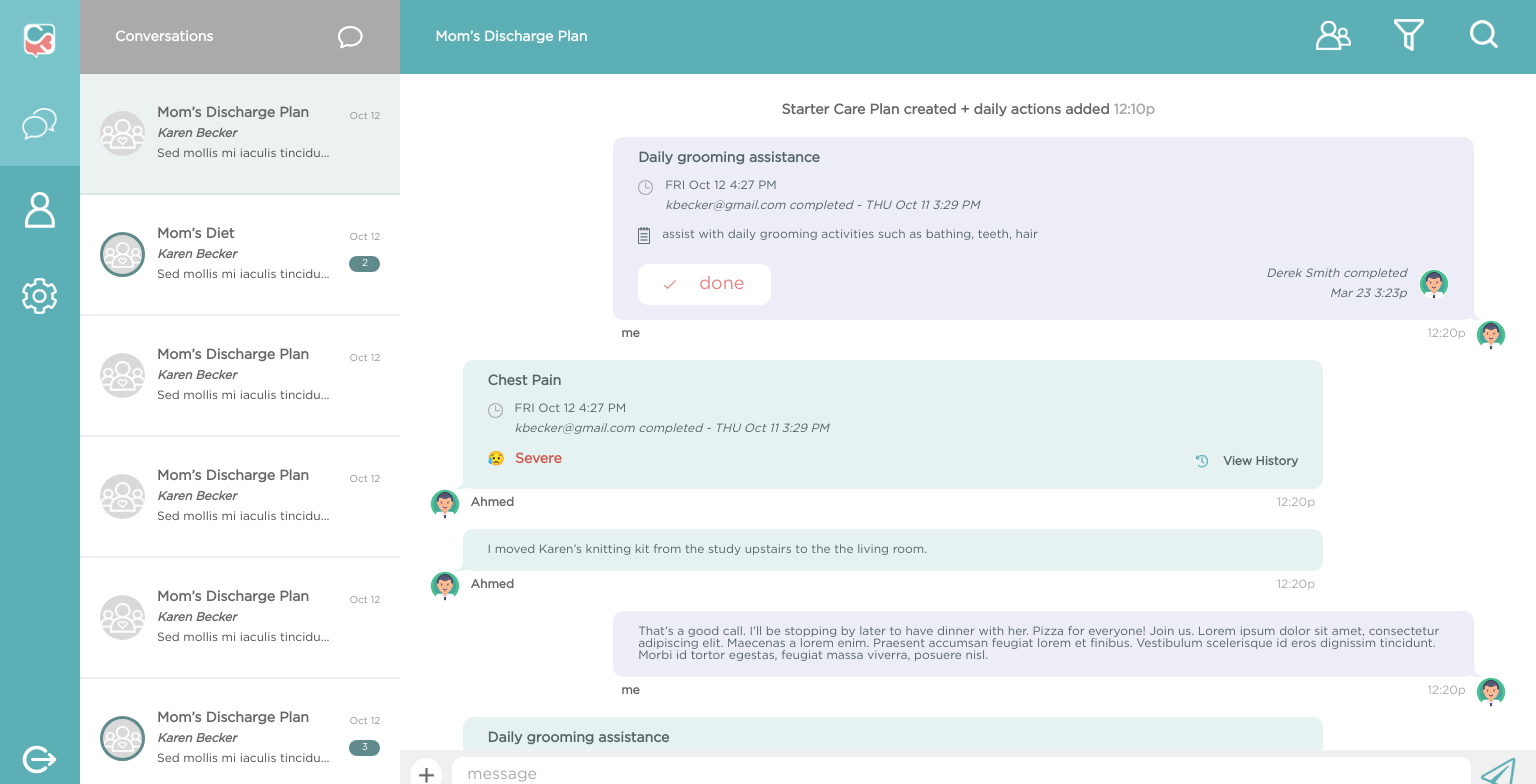
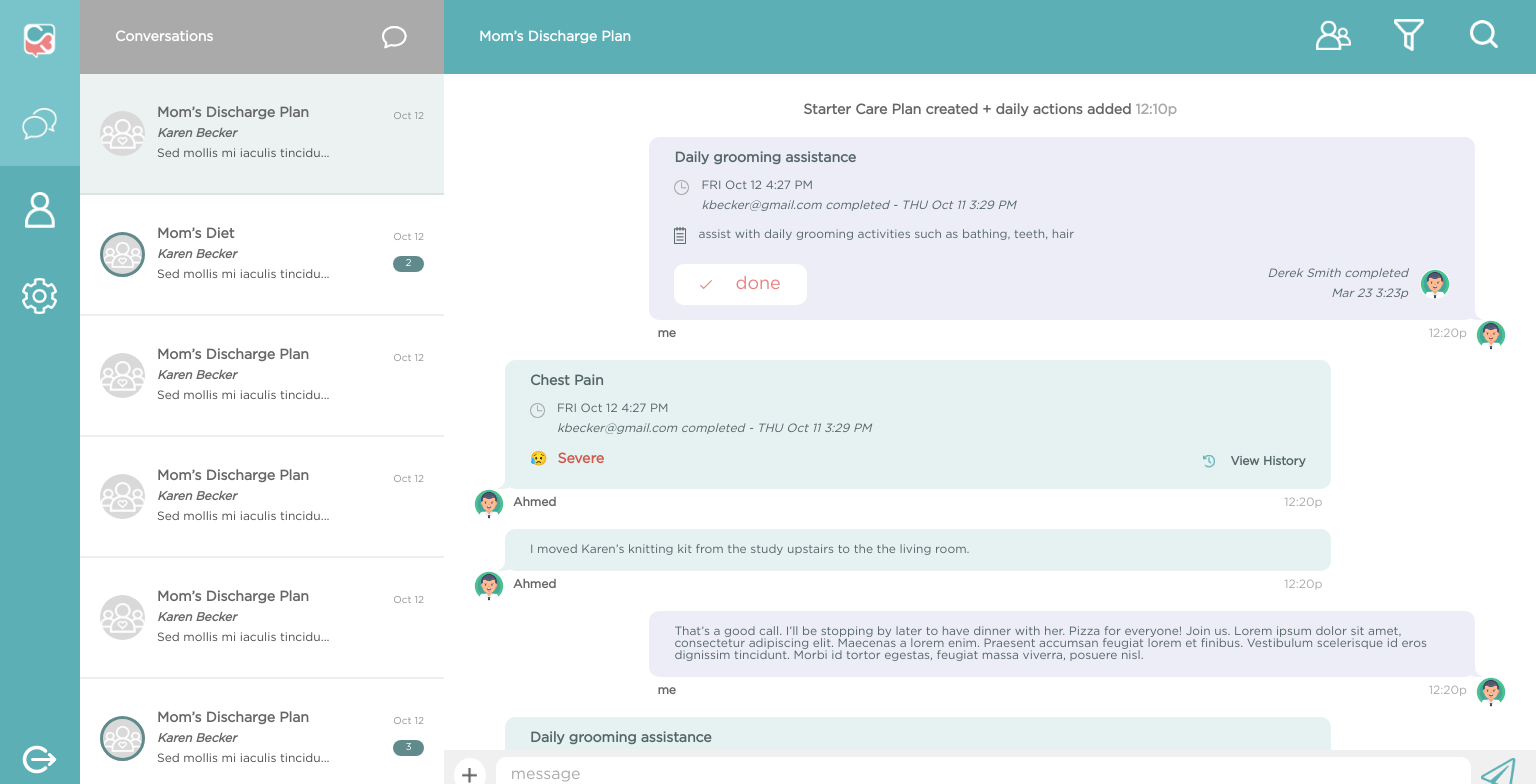
Before and after one commit to Dinakhaled/Blink22-React-task, a React (Create React App) app: page / in a window 1536 px wide. Shown: the top 784 px of the page. Built offline with nearby package versions, Linux system fonts and the light colour scheme.

Commit message:
fix chat grid in small devices (#7)

```diff
--- a/src/components/Info/Info.scss
+++ b/src/components/Info/Info.scss
@@ -14,6 +14,7 @@
     background-size: contain;
     background-position: center;
     background-color: $gray60;
+    flex-shrink: 0;
 
     @include modifier(tag) {
       border: 3px solid $primaryMediumColor;
--- a/src/containers/Chat/Chat.scss
+++ b/src/containers/Chat/Chat.scss
@@ -2,11 +2,20 @@
   display: grid;
   grid-template-columns: 22% 78%;
 
+  @media only screen and (min-width: 300px) {
+    grid-template-columns: 100%;
+  }
+
   @media only screen and (min-width: 768px) {
+    grid-template-columns: 100%;
+  }
+
+  @media only screen and (min-width: 992px) {
     grid-template-columns: 35% 65%;
   }
 
   @media only screen and (min-width: 1300px) {
-    grid-template-columns: 22% 78%;
+    grid-template-columns: 25% 75%;
   }
+
 }
```
